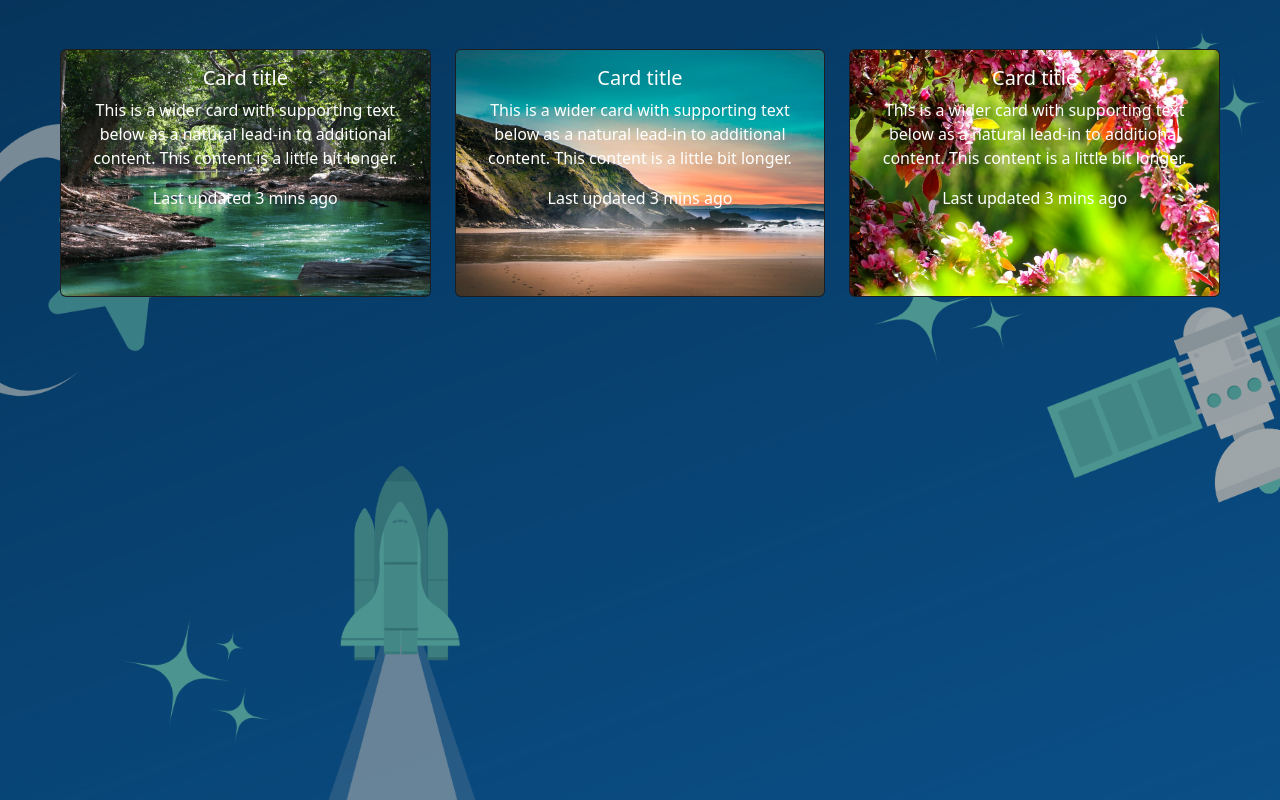
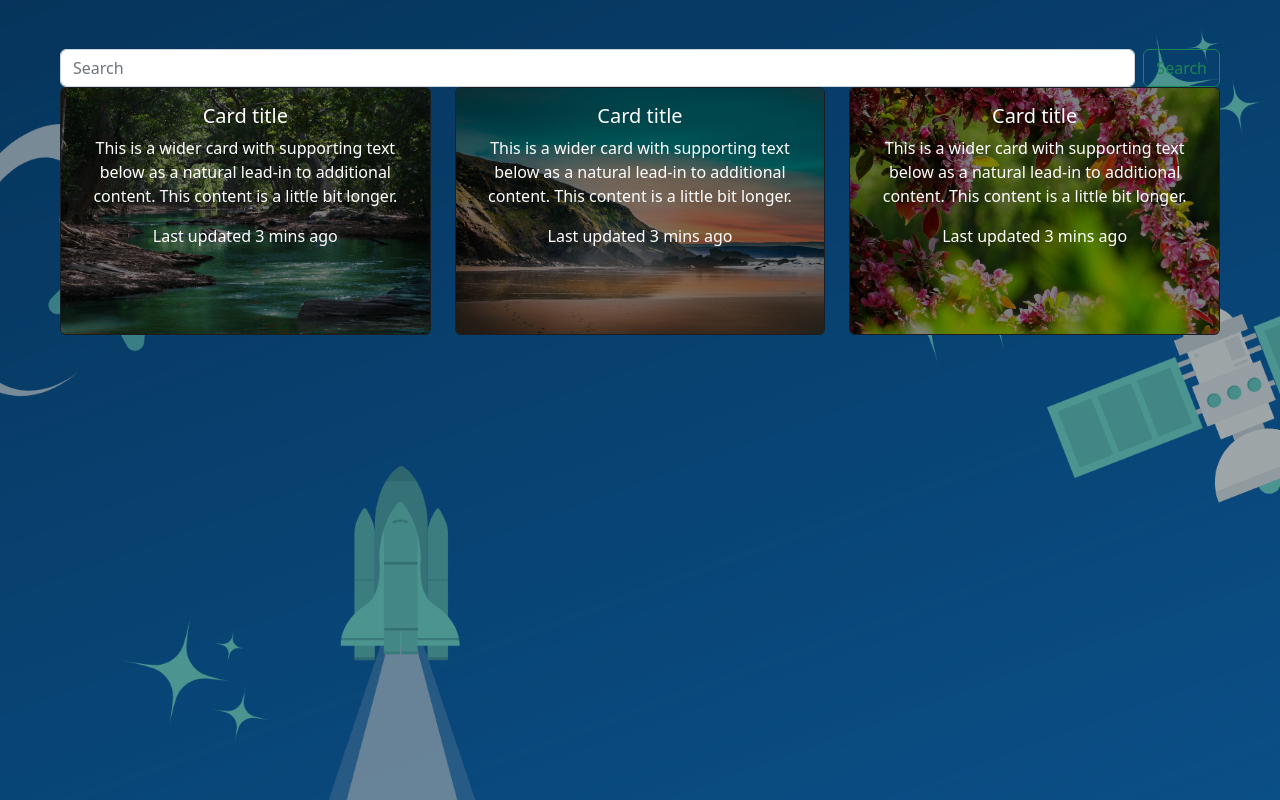
Before and after one commit to kevin-klau/Twitter-Cow, a Flask app: page / in a window 1280 px wide. Shown: the part 799-1599 px from the top of the page. Run offline with Flask 2, Linux system fonts and the light colour scheme.

Commit message:
update index+css

```diff
--- a/static/styles.css
+++ b/static/styles.css
@@ -53,3 +53,7 @@ h4.display-3{
   width: 100%;
   height: 100vh;
 }
+
+.card-img-overlay{
+  background-image: linear-gradient(rgba(0,0,0,0.5),rgba(0,0,0,0.5));
+}
--- a/templates/index.html
+++ b/templates/index.html
@@ -76,6 +76,16 @@
 
   <section class="text-light p-5 banner-2 text-center">
 	<div class="container-fluid">
+
+		<div class="row">
+			<div class="col-sm-12">
+				<form class="d-flex">
+					<input class="form-control me-2" type="search" placeholder="Search" aria-label="Search">
+					<button class="btn btn-outline-success" type="submit">Search</button>
+				  </form>
+			</div>
+		</div>
+
         <div class="row">
 			<div class="col-sm-4">
 				<div class="card bg-dark text-white">
```
